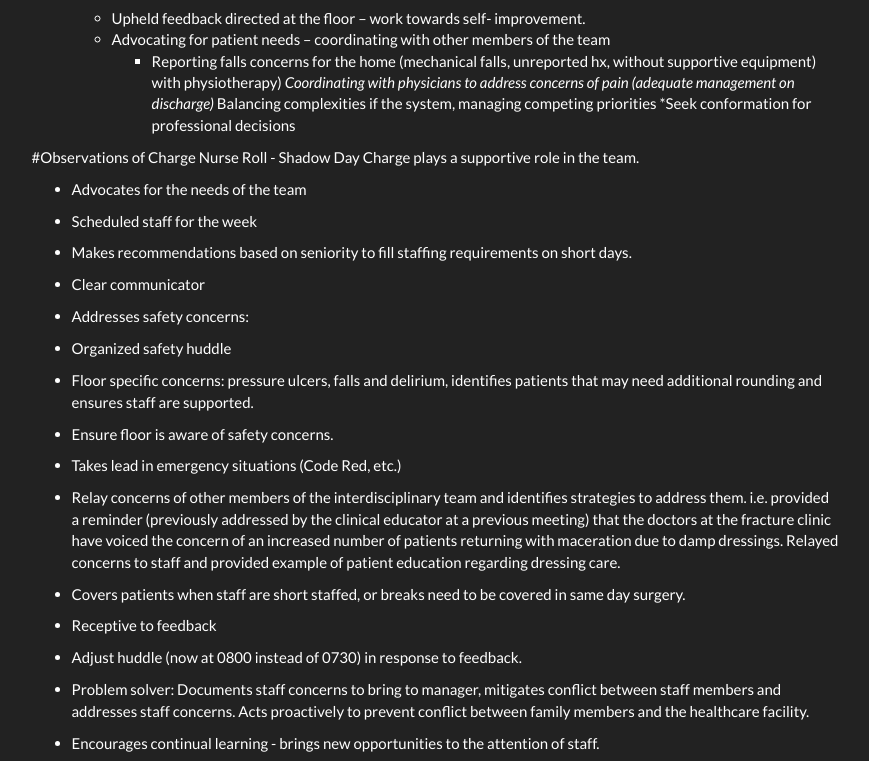
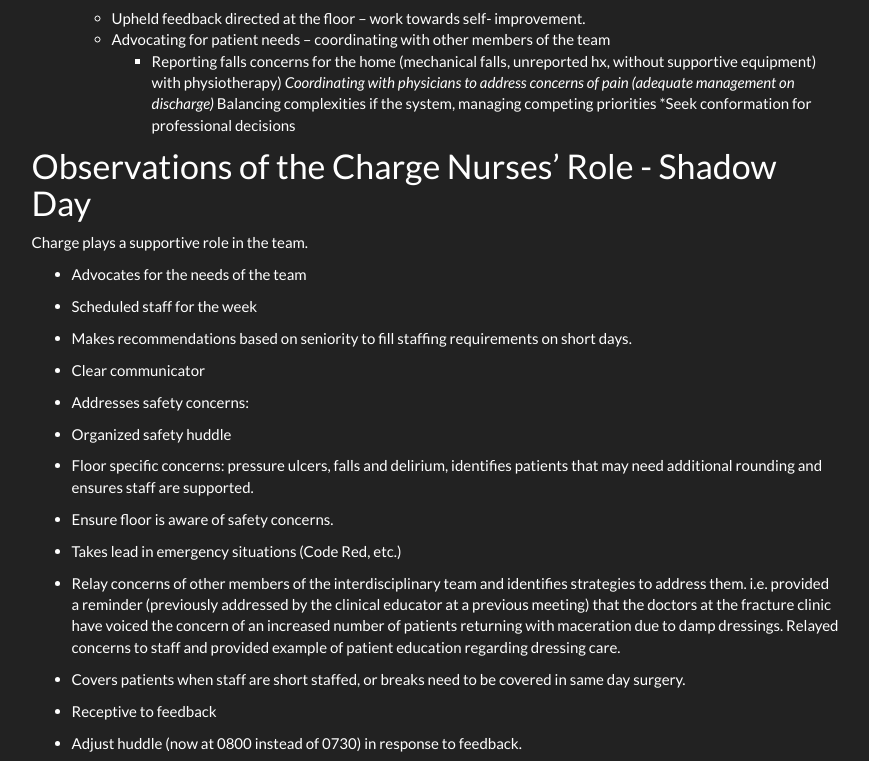
Before and after one commit to SorinaNagra/Leadership, a plain HTML site: page index.html in a window 1280 px wide. Shown: the part 1379-2140 px from the top of the page, without its empty margins (346-1215 px from the left). Drawn offline with nearby package versions, Linux system fonts and the light colour scheme; some packages are replaced by stand-ins of ours.

Commit message:
Add files via upload

```diff
--- a/index.html
+++ b/index.html
@@ -441,7 +441,10 @@ div.tocify {
 </ul></li>
 </ul></li>
 </ul>
-<p>#Observations of Charge Nurse Roll - Shadow Day Charge plays a supportive role in the team.</p>
+</div>
+<div id="observations-of-the-charge-nurses-role---shadow-day" class="section level1">
+<h1>Observations of the Charge Nurses’ Role - Shadow Day</h1>
+<p>Charge plays a supportive role in the team.</p>
 <ul>
 <li><p>Advocates for the needs of the team</p></li>
 <li><p>Scheduled staff for the week</p></li>
```
